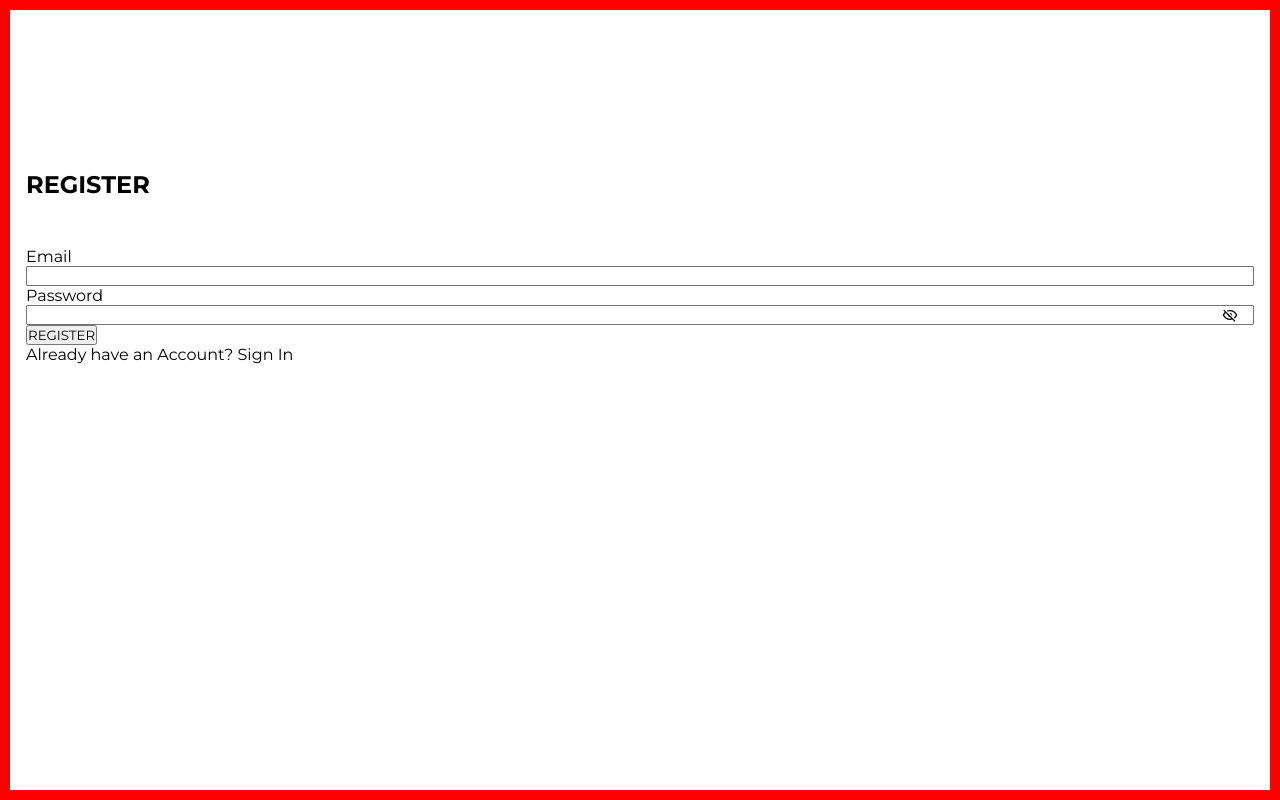
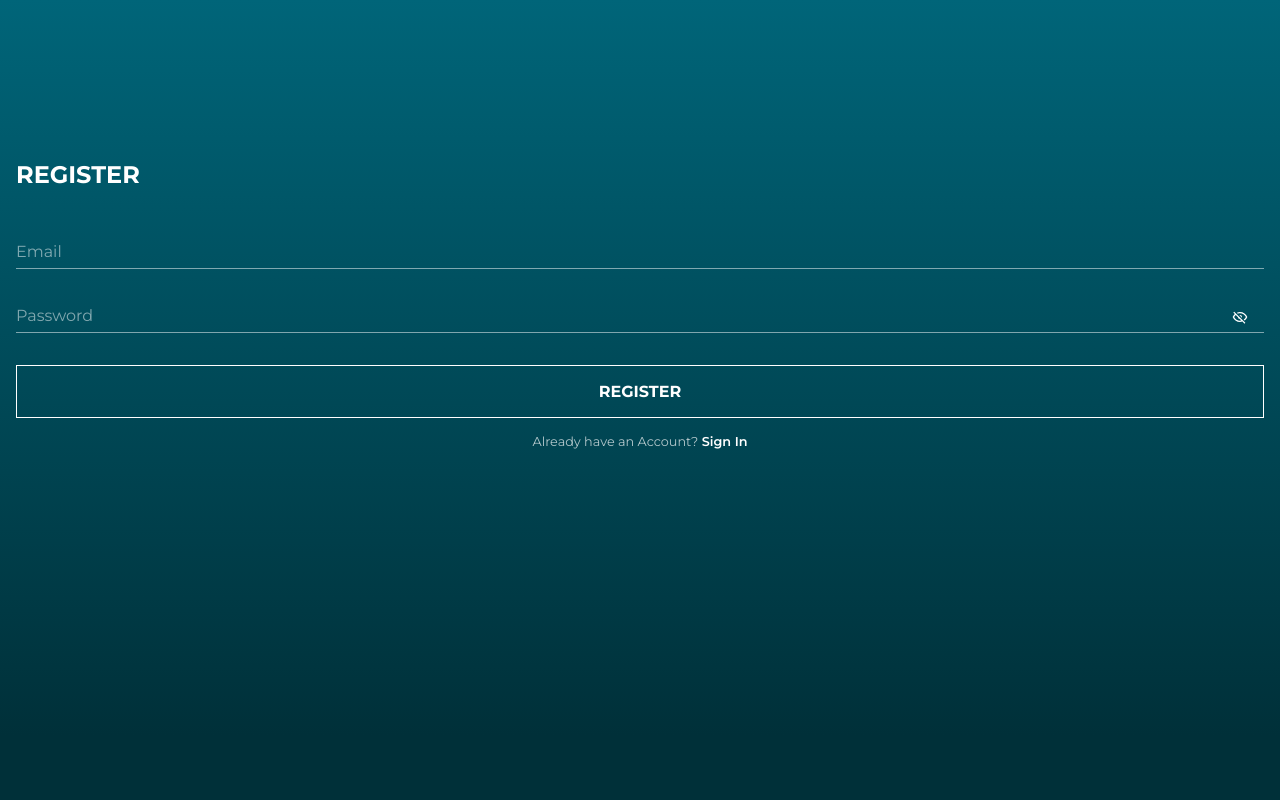
Before and after one commit to guillemrima/my-outfit-app, a React (Vite) app in the folder client/: page / in a window 1280 px wide. Built offline with nearby package versions, Linux system fonts and the light colour scheme.

Commit message:
Feat: Design basic Register page

```diff
--- a/client/src/components/Button/Button.jsx
+++ b/client/src/components/Button/Button.jsx
@@ -1,4 +1,5 @@
 import React from 'react';
+import style from './../../styles/components/Button.module.css'
 
 export default (props) => {
     return (
--- /dev/null
+++ b/client/src/styles/components/Button.module.css
@@ -0,0 +1,11 @@
+button {
+    width: 100%;
+    height: 100%;
+    border: none;
+    padding: 1rem;
+    border: 1px solid white;
+    background-color: transparent;
+    color: white;
+    font-size: 1rem;
+    font-weight: 800;
+}
--- a/client/src/styles/components/Input.module.css
+++ b/client/src/styles/components/Input.module.css
@@ -1,3 +1,16 @@
 .input input {
     width: 100%;
+    border: none;
+    border-bottom: 1px solid rgba(255, 255, 255, 0.5);
+    background-color: transparent;
+    padding: 0.5rem 0;
+    padding-left: 4rem;
+    font-size: 0.8rem;
+    color: white;
+    font-weight: 600;
 }
+
+.input input:focus {
+    outline: none;
+    border-bottom: 1px solid rgb(255, 255, 255);
+}
--- a/client/src/styles/components/PasswordInput.module.css
+++ b/client/src/styles/components/PasswordInput.module.css
@@ -21,4 +21,22 @@
     width: 2rem;
     height: 1rem;
     cursor: pointer;
+    filter: invert(100%);
 }
+
+.input input {
+    width: 100%;
+    border: none;
+    border-bottom: 1px solid rgba(255, 255, 255, 0.5);
+    background-color: transparent;
+    padding: 0.5rem 0;
+    padding-left: 6rem;
+    font-size: 0.8rem;
+    color: white;
+    font-weight: 600;
+}
+
+.input input:focus {
+    outline: none;
+    border-bottom: 1px solid rgb(255, 255, 255);
+}
--- a/client/src/styles/pages/Register.module.css
+++ b/client/src/styles/pages/Register.module.css
@@ -1,13 +1,58 @@
 .register {
-    border: 10px solid red;
     width: 100%;
     height: 100vh;
     display: flex;
     flex-direction: column;
     padding: 0 1rem;
     padding-top: 10rem;
+    background: rgb(0,48,57);
+    background: linear-gradient(0deg, rgba(0,48,57,1) 8%, rgba(0,101,121,1) 100%);
+
+}
+
+.register_form form {
+    display: flex;
+    flex-direction: column;
+    gap: 2rem
 }
 
 .register_title {
     margin-bottom: 3rem;
 }
+
+.register_title h1 {
+    color: white;
+}
+
+.form_inputField {
+    position: relative;
+}
+
+.form_inputField .label {
+    position: absolute;
+    bottom: 0.5rem;
+}
+
+.label label {
+    color: rgba(255, 255, 255, 0.5);
+    font-size: 1rem;
+}
+
+.form_submitButton {
+    margin-bottom: 1rem;
+}
+
+.login_link {
+    display: flex;
+    justify-content: center;
+}
+
+.login_link p {
+    color: rgba(255, 255, 255, 0.7);
+    font-size: 0.8rem;
+}
+
+.login_link span {
+    color: white;
+    font-weight: 600;
+}
```
